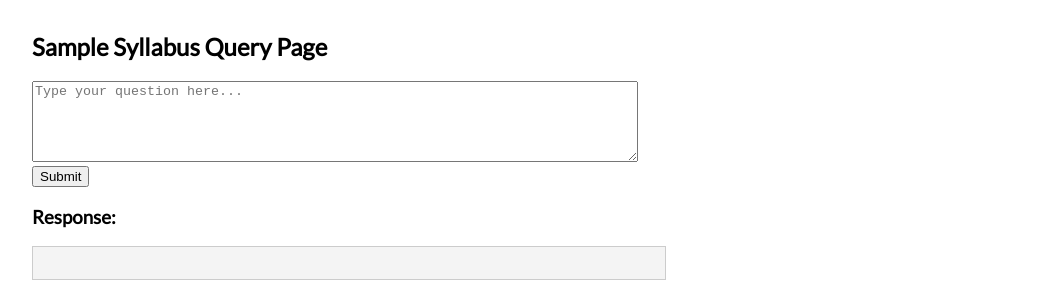
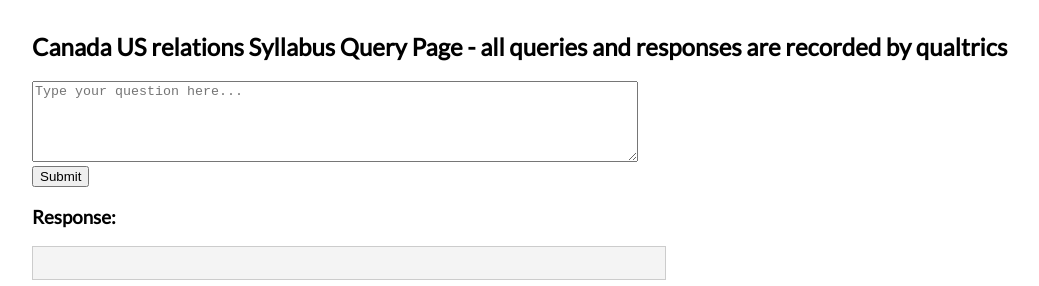
Before and after one commit to dbousfie/CanadaUSrelations, a plain HTML site: page index.html in a window 1280 px wide. Shown: the whole page, without its empty margins (0-1039 px from the left). Drawn offline with Linux system fonts and the light colour scheme.

Commit message:
Update index.html

```diff
--- a/index.html
+++ b/index.html
@@ -25,7 +25,7 @@
   </style>
 </head>
 <body>
-  <h2>Sample Syllabus Query Page</h2>
+  <h2> Canada US relations Syllabus Query Page - all queries and responses are recorded by qualtrics</h2>
   <form id="queryForm">
     <textarea name="query" id="query" rows="5" cols="60" placeholder="Type your question here..."></textarea><br />
     <button type="submit">Submit</button>
```
